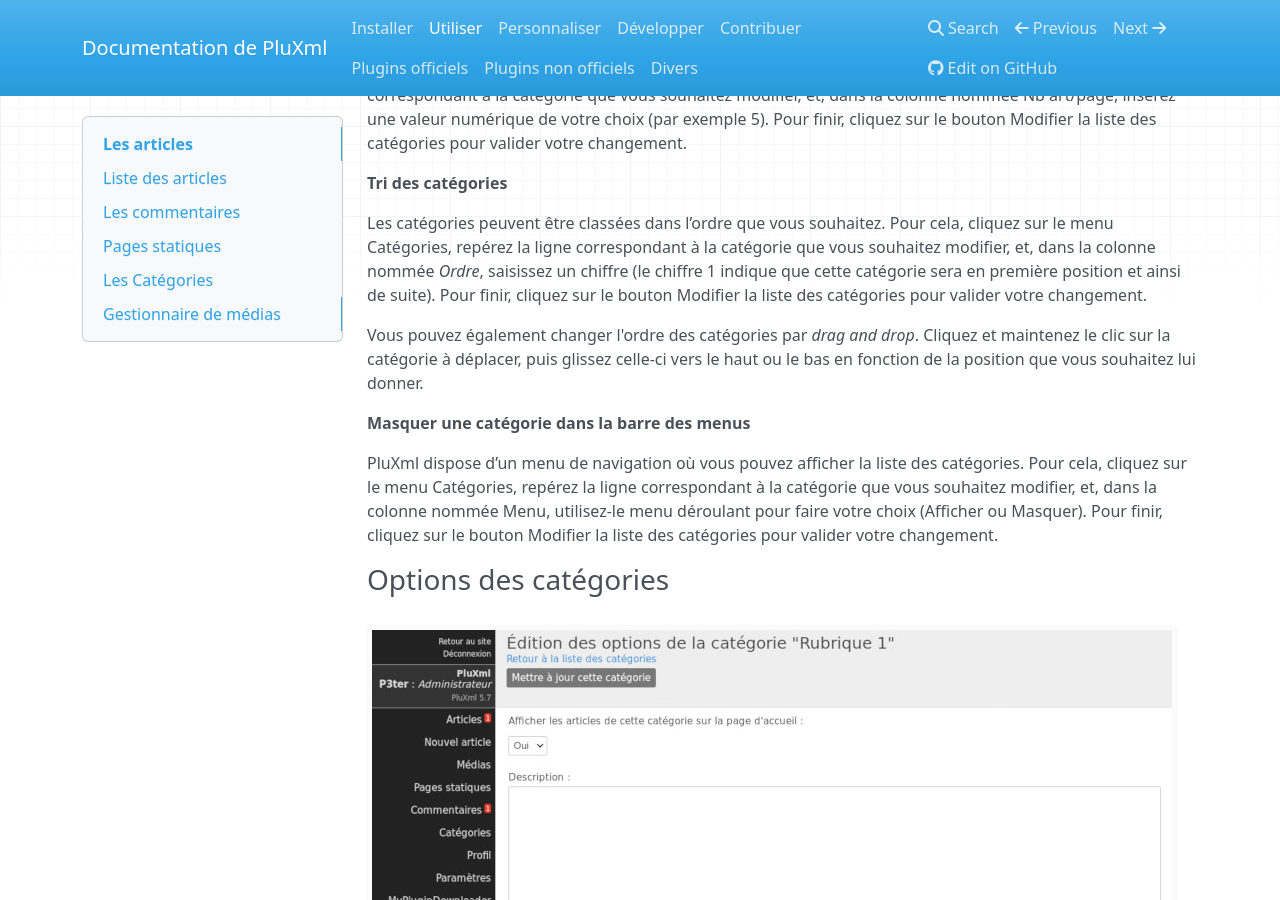
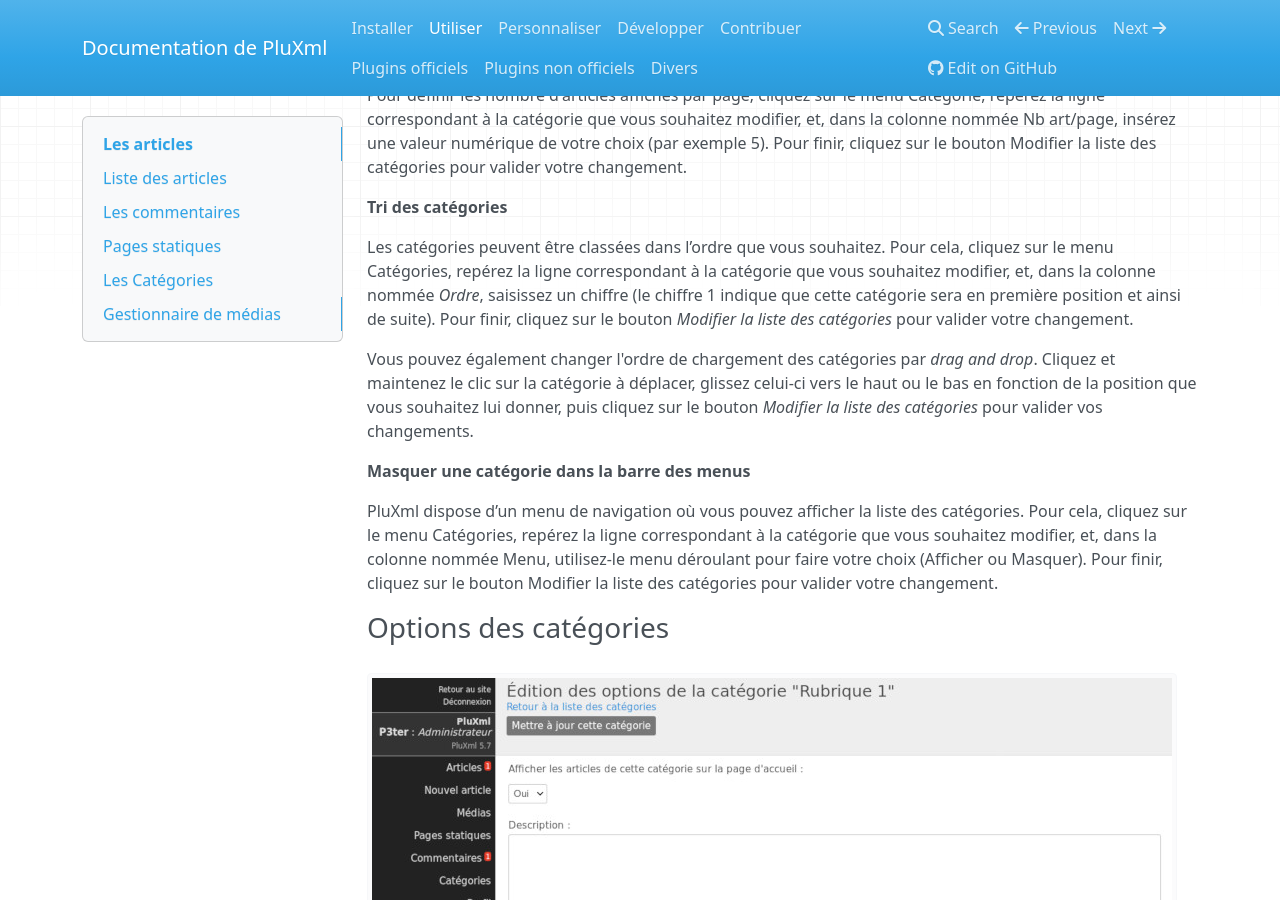
Before and after one commit to pluxml/PluXml-Wiki, an MkDocs documentation site: the page built from docs/utiliser/utilisation.md, in a window 1280 px wide and 900 px high, scrolled down 17715 px. Built offline with MkDocs 1.6.1, drawn with Linux system fonts in a browser that asks for light colours; nearby versions of some CDN libraries; some of the changed text lies outside the part shown.

Commit message:
[PluXml 5.7] Ajout complément drag and drop

```diff
--- a/docs/utiliser/utilisation.md
+++ b/docs/utiliser/utilisation.md
@@ -347,9 +347,9 @@
 
 __Tri des pages statiques__
 
-PluXml classe vos pages par numéro. Modifiez l’ordre de vos pages en cliquant sur le menu *Pages statiques*, puis repérez la colonne nommée *Ordre*. Saisissez un chiffre sur la ligne correspondant à la page que vous souhaitez modifier, puis cliquez sur Modifier la liste des pages statiques pour valider vos changements.
+PluXml classe vos pages par numéro. Modifiez l’ordre de vos pages en cliquant sur le menu *Pages statiques*, puis repérez la colonne nommée *Ordre*. Saisissez un chiffre sur la ligne correspondant à la page que vous souhaitez modifier, puis cliquez sur *Modifier la liste des pages statiques* pour valider vos changements.
 
-Vous pouvez également changer l'ordre des pages statiques par *drag and drop*. Cliquez et maintenez le clic sur la page statique à déplacer, puis glissez celle-ci vers le haut ou le bas en fonction de la position que vous souhaitez lui donner.
+Vous pouvez également changer l'ordre de chargement des pages statiques par *drag and drop*. Cliquez et maintenez le clic sur la page statique à déplacer, glissez celui-ci vers le haut ou le bas en fonction de la position que vous souhaitez lui donner, puis cliquez sur le bouton *Modifier la liste des pages statiques* pour valider vos changements.
 
 __Masquer une page statique dans la barre des menus__
 
@@ -423,9 +423,9 @@
 
 __Tri des catégories__
 
-Les catégories peuvent être classées dans l’ordre que vous souhaitez. Pour cela, cliquez sur le menu Catégories, repérez la ligne correspondant à la catégorie que vous souhaitez modifier, et, dans la colonne nommée *Ordre*, saisissez un chiffre (le chiffre 1 indique que cette catégorie sera en première position et ainsi de suite). Pour finir, cliquez sur le bouton Modifier la liste des catégories pour valider votre changement.
+Les catégories peuvent être classées dans l’ordre que vous souhaitez. Pour cela, cliquez sur le menu Catégories, repérez la ligne correspondant à la catégorie que vous souhaitez modifier, et, dans la colonne nommée *Ordre*, saisissez un chiffre (le chiffre 1 indique que cette catégorie sera en première position et ainsi de suite). Pour finir, cliquez sur le bouton *Modifier la liste des catégories* pour valider votre changement.
 
-Vous pouvez également changer l'ordre des catégories par *drag and drop*. Cliquez et maintenez le clic sur la catégorie à déplacer, puis glissez celle-ci vers le haut ou le bas en fonction de la position que vous souhaitez lui donner.
+Vous pouvez également changer l'ordre de chargement des catégories par *drag and drop*. Cliquez et maintenez le clic sur la catégorie à déplacer, glissez celui-ci vers le haut ou le bas en fonction de la position que vous souhaitez lui donner, puis cliquez sur le bouton *Modifier la liste des catégories* pour valider vos changements.
 
 __Masquer une catégorie dans la barre des menus__
 
```
Also changed, not shown: docs/personnaliser/personnalisation.md (+2 -2 lines).
